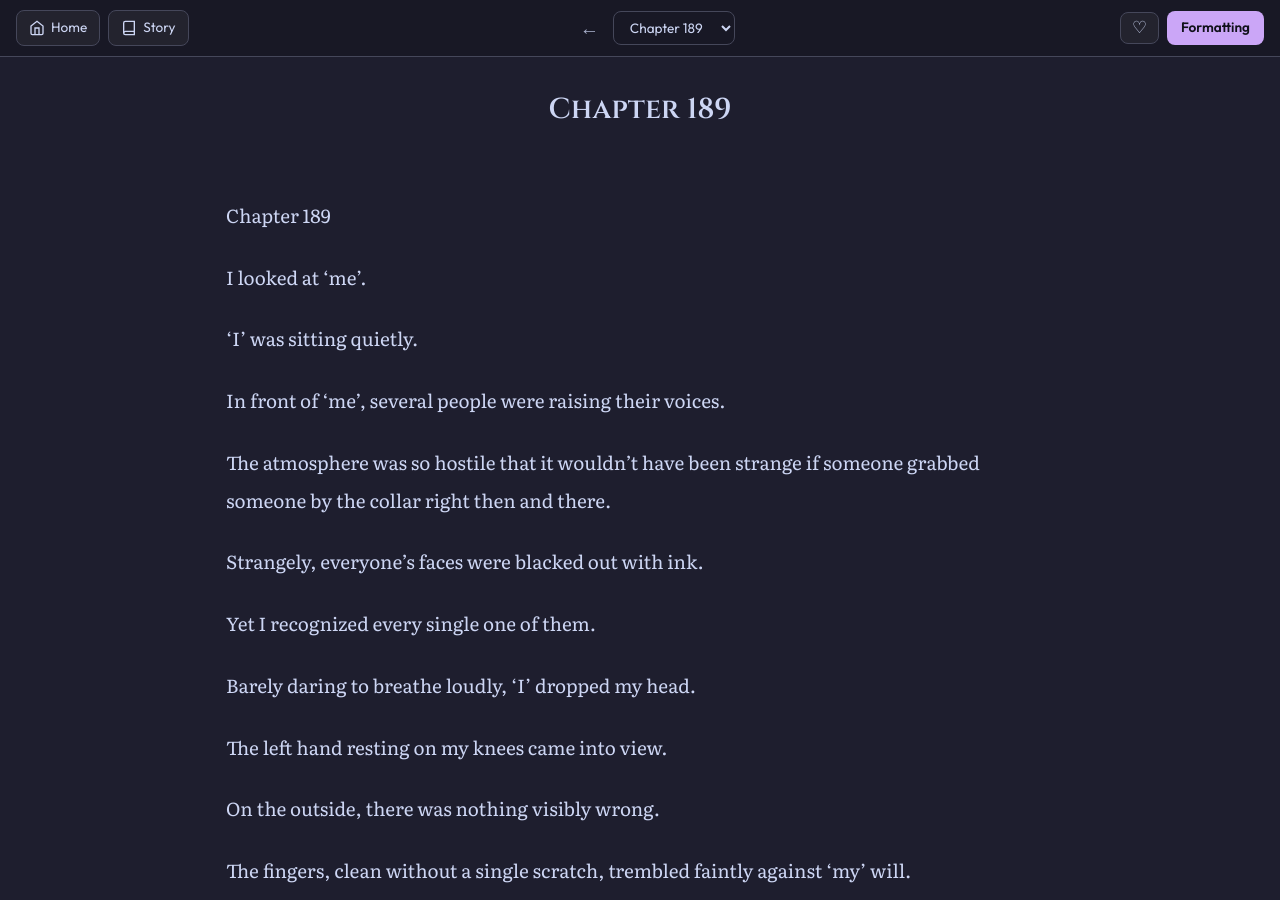
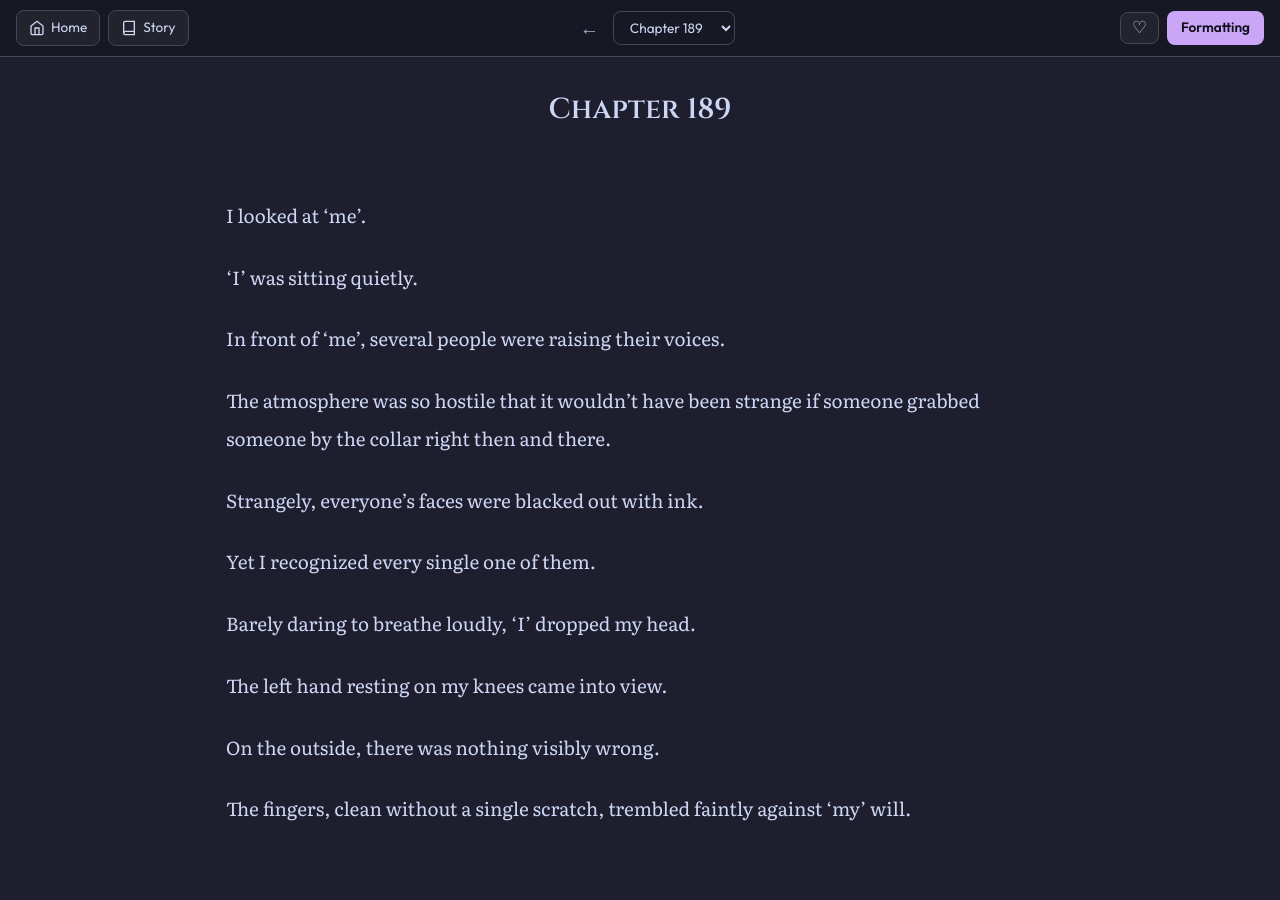
Before and after one commit to soleumn/soleumn.github.io, a Jekyll site: the page built from _chapters/eoshinki/ch189.md, in a window 1280 px wide and 900 px high. Built offline with Jekyll 4.4.1, drawn with Linux system fonts in a browser that asks for light colours; some web fonts are replaced; comment, search, counter and statistics services are not loaded.

Commit message:
Edit Chapter 189 (via site)

```diff
--- a/_chapters/eoshinki/ch189.md
+++ b/_chapters/eoshinki/ch189.md
@@ -4,9 +4,7 @@ categories: eoshinki
 capitulo: 189
 ---
 
-<br>Chapter 189
-
-I looked at ‘me’.
+<br>I looked at ‘me’.
 
 ‘I’ was sitting quietly.
 
```
